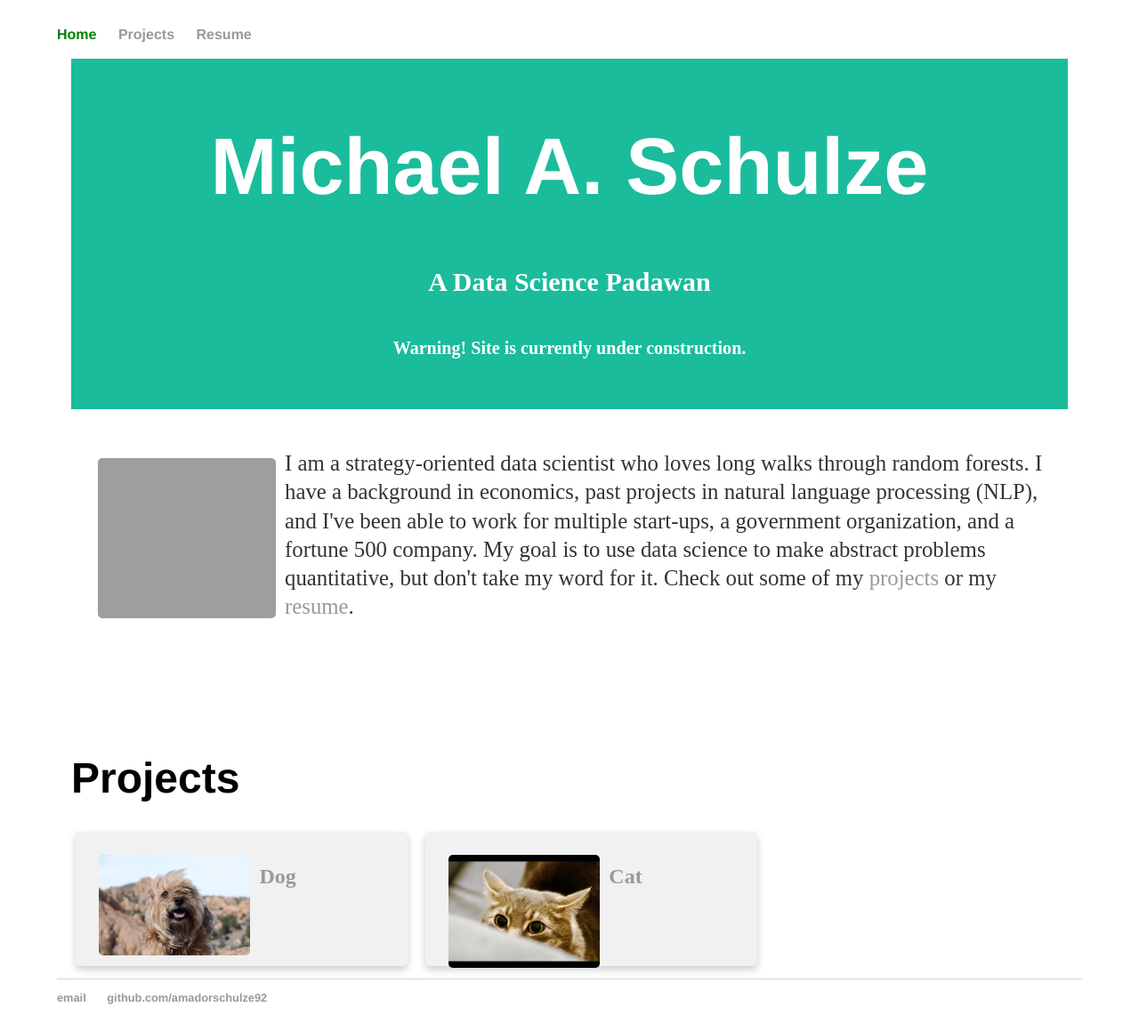
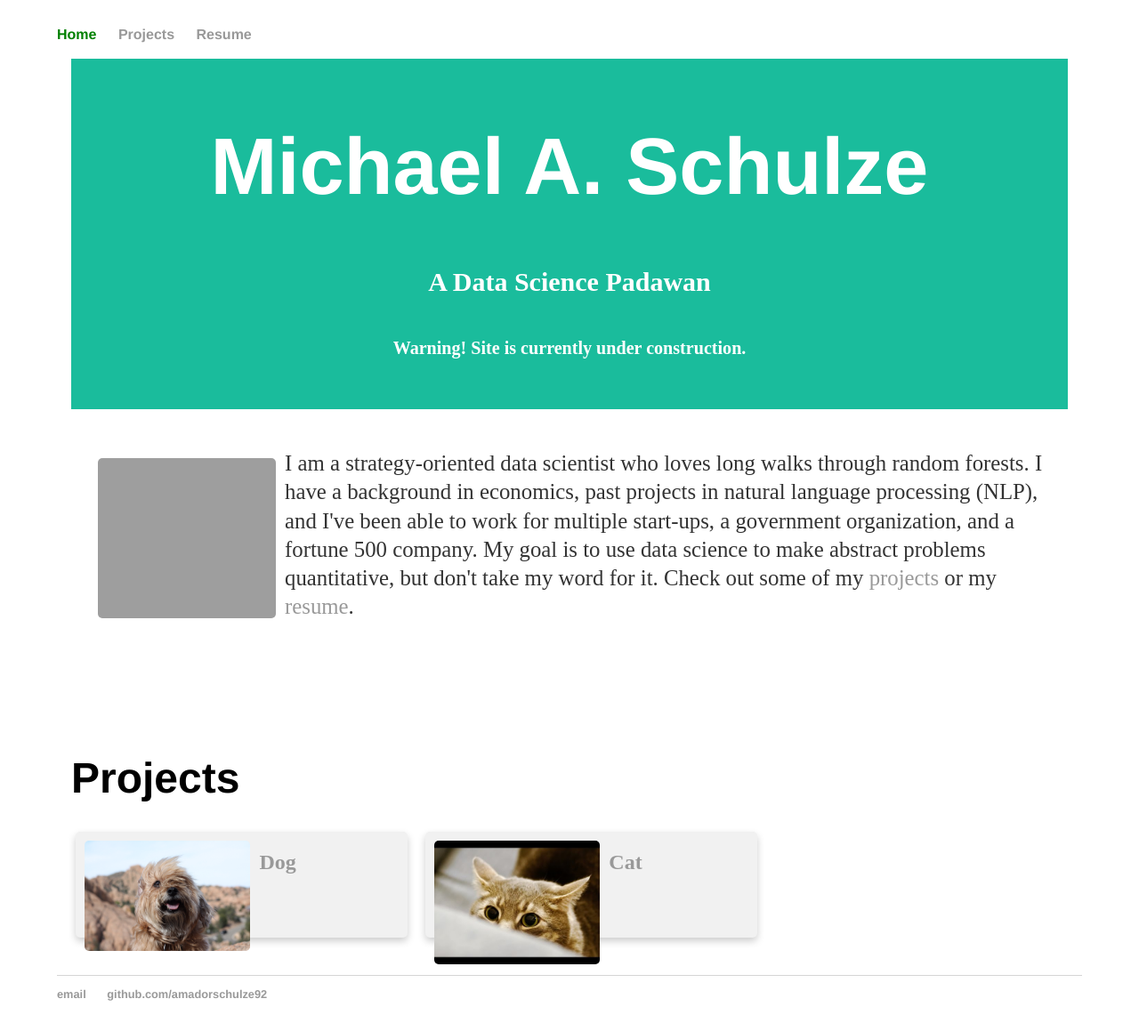
Before and after one commit to amadorschulze92/amadorschulze92.github.io, a Jekyll site: the page built from index.html, in a window 1280 px wide. Shown: the whole page at 89% size. Built offline with Jekyll 4.4.1, drawn with Linux system fonts in a browser that asks for light colours; grey boxes are pictures that could not be loaded.

Commit message:
please fix card pictures

```diff
--- a/assets/css/main.css
+++ b/assets/css/main.css
@@ -91,7 +91,7 @@ ul.posts li {
   .column {
     width: 100%;
     display: block;
-    margin-bottom: 20px;
+    margin-bottom: 16px;
   }
 }
 
@@ -100,8 +100,8 @@ ul.posts li {
   box-shadow: 0 4px 8px 0 rgba(0, 0, 0, 0.2);
   transition: 0.3s;
   border-radius: 5px;
-  padding: 16px;
   background-color: #f1f1f1;
+  width: 100%;
   /* background: url(assets/images/Dog.jpeg); */
 }
 
```
